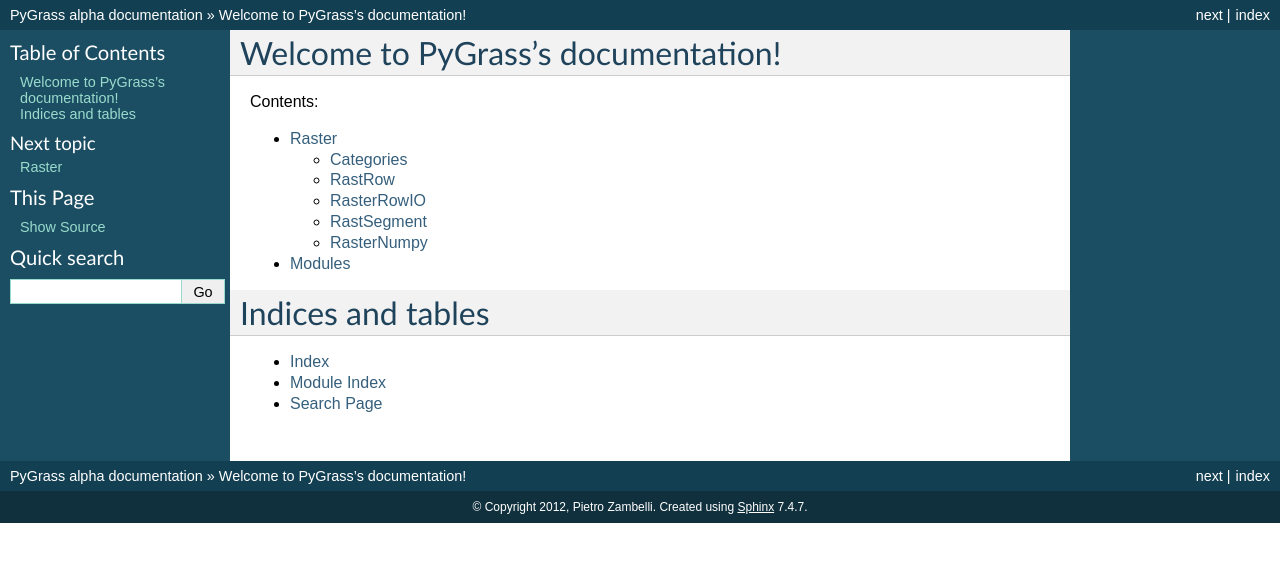
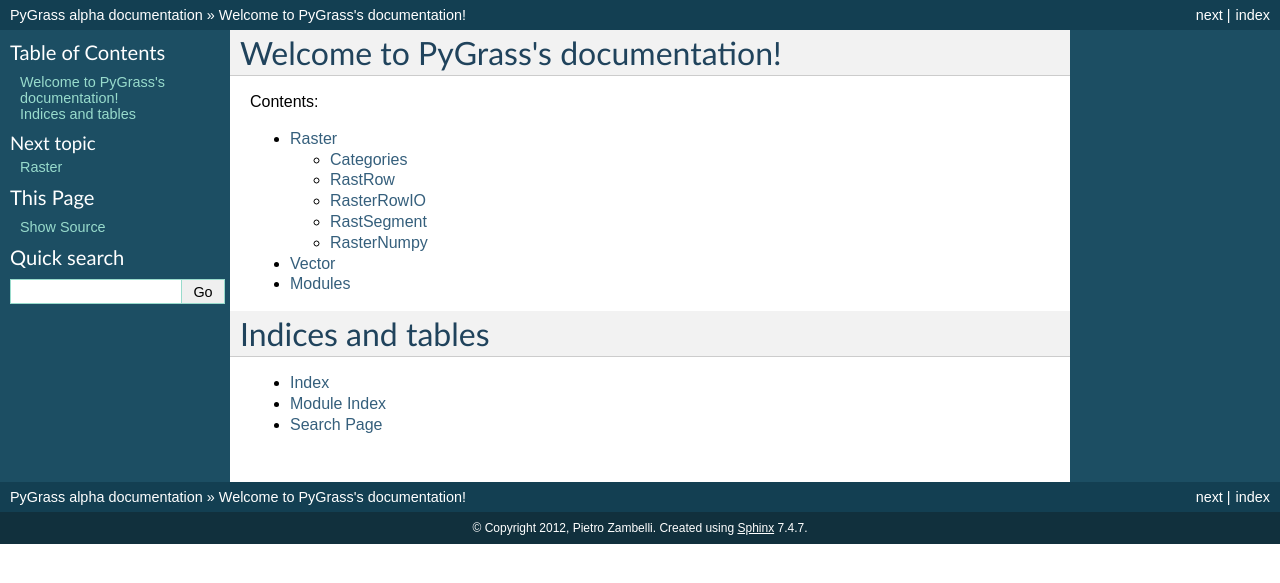
Before and after one commit to cz172638/pygrass, a Sphinx documentation site: the page built from docs/index.rst, in a window 1280 px wide. Shown: the top 583 px of the page. Built offline with Sphinx 7.4.7, drawn with Linux system fonts in a browser that asks for light colours.

Commit message:
Clean the code using pep8 directive, add the documentation using autodoc sphinx tools

```diff
--- a/docs/conf.py
+++ b/docs/conf.py
@@ -16,7 +16,7 @@
 # If extensions (or modules to document with autodoc) are in another directory,
 # add these directories to sys.path here. If the directory is relative to the
 # documentation root, use os.path.abspath to make it absolute, like shown here.
-#sys.path.insert(0, os.path.abspath('.'))
+sys.path.insert(0, os.path.abspath('../'))
 
 # -- General configuration -----------------------------------------------------
 
@@ -54,7 +54,7 @@
 
 # The language for content autogenerated by Sphinx. Refer to documentation
 # for a list of supported languages.
-#language = None
+language = 'python'
 
 # There are two options for replacing |today|: either, you set today to some
 # non-false value, then it is used:
@@ -141,19 +141,19 @@
 #html_domain_indices = True
 
 # If false, no index is generated.
-#html_use_index = True
+html_use_index = True
 
 # If true, the index is split into individual pages for each letter.
 #html_split_index = False
 
 # If true, links to the reST sources are added to the pages.
-#html_show_sourcelink = True
+html_show_sourcelink = True
 
 # If true, "Created using Sphinx" is shown in the HTML footer. Default is True.
-#html_show_sphinx = True
+html_show_sphinx = True
 
 # If true, "(C) Copyright ..." is shown in the HTML footer. Default is True.
-#html_show_copyright = True
+html_show_copyright = True
 
 # If true, an OpenSearch description file will be output, and all pages will
 # contain a <link> tag referring to it.  The value of this option must be the
@@ -171,10 +171,10 @@
 
 latex_elements = {
 # The paper size ('letterpaper' or 'a4paper').
-#'papersize': 'letterpaper',
+'papersize': 'a4paper',
 
 # The font size ('10pt', '11pt' or '12pt').
-#'pointsize': '10pt',
+'pointsize': '10pt',
 
 # Additional stuff for the LaTeX preamble.
 #'preamble': '',
--- a/docs/index.rst
+++ b/docs/index.rst
@@ -12,6 +12,7 @@
    :maxdepth: 2
 
    raster
+   vector
    modules
 
 
```
Also changed, not shown: docs/vector.rst (added, +10 -0 lines), 1 other file.
